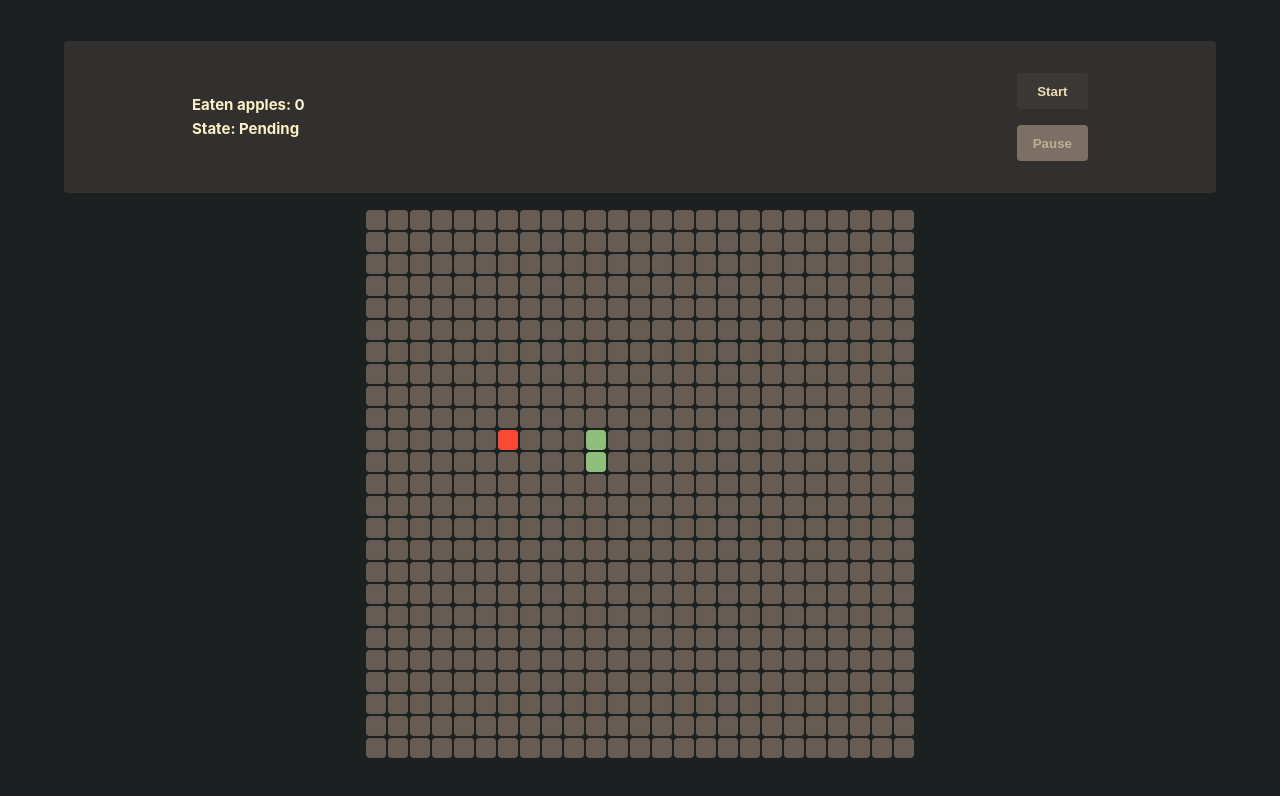
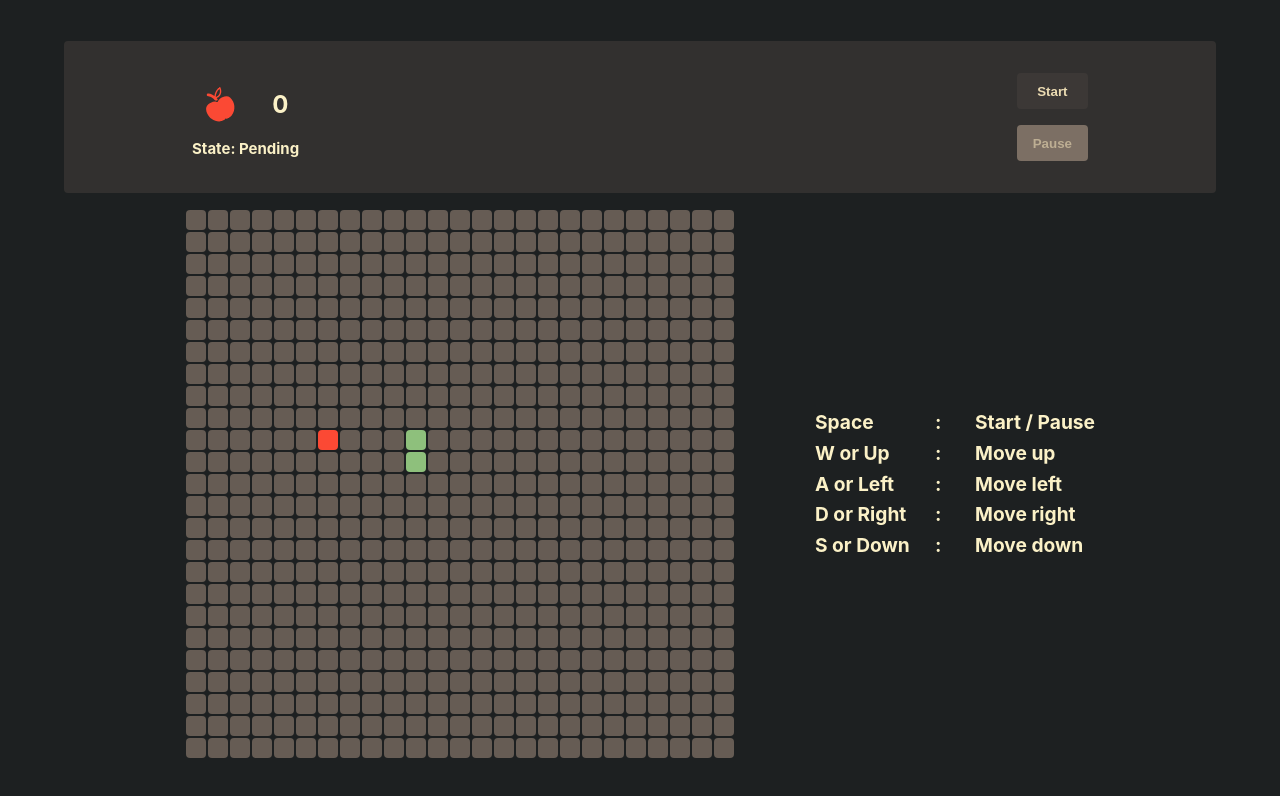
Before and after one commit to JavierPoduje/vue-snake, a Vue app: page / in a window 1280 px wide. Shown: the top 796 px of the page. Built offline with nearby package versions, Linux system fonts and the light colour scheme.

Commit message:
feat: improve stats display and add key instructions

```diff
--- a/src/App.vue
+++ b/src/App.vue
@@ -1,7 +1,35 @@
 <template>
   <main class="main">
     <GameNavbar />
-    <GameGrid :apple="gameStore?.apple" :grid="grid" />
+    <section class="main__game">
+      <GameGrid :apple="gameStore?.apple" :grid="grid" />
+      <section class="instructions">
+        <!-- Change state -->
+        <p class="instructions__text">Space</p>
+        <p class="instructions__text">:</p>
+        <p class="instructions__text">Start / Pause</p>
+
+        <!-- Move up -->
+        <p class="instructions__text">W or Up</p>
+        <p class="instructions__text">:</p>
+        <p class="instructions__text">Move up</p>
+
+        <!-- Move left -->
+        <p class="instructions__text">A or Left</p>
+        <p class="instructions__text">:</p>
+        <p class="instructions__text">Move left</p>
+
+        <!-- Move right -->
+        <p class="instructions__text">D or Right</p>
+        <p class="instructions__text">:</p>
+        <p class="instructions__text">Move right</p>
+
+        <!-- Move down -->
+        <p class="instructions__text">S or Down</p>
+        <p class="instructions__text">:</p>
+        <p class="instructions__text">Move down</p>
+      </section>
+    </section>
   </main>
 </template>
 
@@ -89,5 +117,22 @@
     height: 100%;
     justify-content: center;
     width: 100%;
+
+    &__game {
+      display: flex;
+      gap: 5rem;
+      align-items: center;
+      justify-content: center;
+
+      .instructions {
+        display: grid;
+        grid-template-columns: 3fr 1fr 3fr;
+
+        &__text {
+          font-size: 1.2rem;
+          font-weight: bold;
+        }
+      }
+    }
   }
 </style>
--- a/src/components/GameNavbar.vue
+++ b/src/components/GameNavbar.vue
@@ -1,9 +1,18 @@
 <template>
   <nav class="navbar">
     <section class="navbar__stats">
-      <p class="statsText">Eaten apples: {{ gameStore.eatenApples }}</p>
+      <div class="stat">
+        <img
+          :src="appleSvg"
+          class="apple"
+          :class="animateApple && 'apple--animated'"
+        />
+        {{ gameStore.eatenApples }}
+      </div>
+      <p class="statsText"></p>
       <p class="statsText">State: {{ gameStore.game.state }}</p>
     </section>
+
     <section class="navbar__buttons">
       <GameButton
         :disabled="gameStore?.game?.state === GameState.Running"
@@ -20,11 +29,25 @@
 </template>
 
 <script setup>
-  import { GameState } from '../models.ts'
+  import { watch, ref, computed } from 'vue'
+  import appleSvg from '../assets/svg/apple.svg'
   import useGameStore from '../stores/game.ts'
   import GameButton from './GameButton.vue'
+  import { GameState } from '../models.ts'
 
   const gameStore = useGameStore()
+  const currentEatenApples = ref(gameStore.eatenApples)
+  const animateApple = computed(
+    () => currentEatenApples.value !== gameStore.eatenApples
+  )
+
+  watch(gameStore.snake, () => {
+    if (currentEatenApples.value !== gameStore.eatenApples) {
+      setTimeout(() => {
+        currentEatenApples.value = gameStore.eatenApples
+      }, 300)
+    }
+  })
 </script>
 
 <style scoped lang="scss">
@@ -42,9 +65,20 @@
       display: flex;
       flex-direction: column;
       justify-content: center;
+      align-items: center;
 
       .statsText {
         font-weight: bold;
+      }
+
+      .stat {
+        display: flex;
+        justify-content: space-between;
+        align-items: center;
+        width: 80%;
+        height: 100%;
+        font-weight: bold;
+        font-size: 1.5rem;
       }
     }
 
@@ -55,4 +89,35 @@
       gap: 1rem;
     }
   }
+
+  .apple {
+    width: 2rem;
+    height: 2rem;
+    transform: rotate(-25deg);
+
+    &--animated {
+      animation: shake 0.3s;
+    }
+  }
+
+  @keyframes shake {
+    0% {
+      transform: translate(1px, 1px) rotate(-25deg);
+    }
+    20% {
+      transform: translate(-3px, 0px) rotate(-26deg);
+    }
+    40% {
+      transform: translate(1px, -1px) rotate(-27deg);
+    }
+    60% {
+      transform: translate(-3px, 1px) rotate(-26deg);
+    }
+    80% {
+      transform: translate(-1px, -1px) rotate(-25deg);
+    }
+    100% {
+      transform: translate(1px, -2px) rotate(-24deg);
+    }
+  }
 </style>
--- a/src/stores/game.ts
+++ b/src/stores/game.ts
@@ -20,7 +20,7 @@ const useGameStore = defineStore<'gameStore', GameStoreType>('gameStore', {
     game: {
       gridSize: 25,
       state: GameState.Pending,
-      tickInterval: 400
+      tickInterval: 300
     }
   }),
   getters: {
```
Also changed, not shown: src/assets/svg/apple.svg (added).
